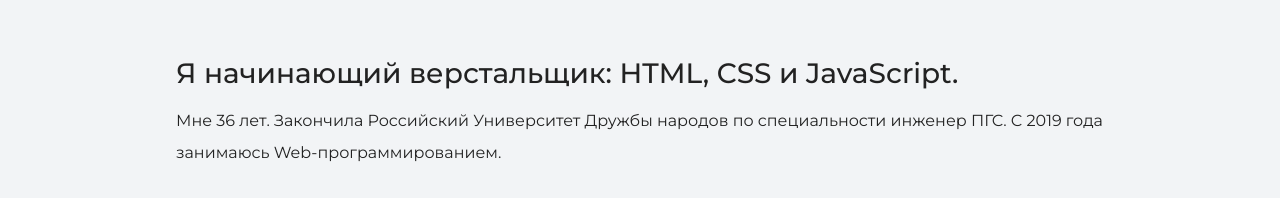
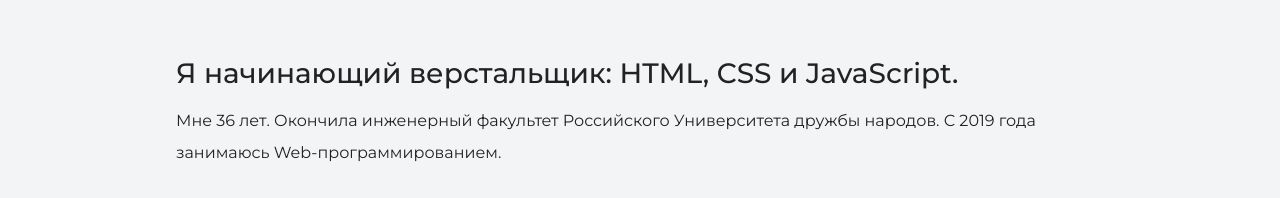
Before and after one commit to Natagehirn/my-site, a plain HTML site: page index.html in a window 1280 px wide. Shown: the part 1199-1397 px from the top of the page. Drawn offline with nearby package versions, Linux system fonts and the light colour scheme.

Commit message:
исправила образование

```diff
--- a/index.html
+++ b/index.html
@@ -26,7 +26,7 @@
       <div class="container">
       <h2 class="subheading">Всем привет! Меня зовут Наталия Ильина.</h2>
       <h3>Я начинающий верстальщик: HTML, CSS и JavaScript. </h3>
-      <p>Мне 36 лет. Закончила Российский Университет Дружбы народов по специальности инженер ПГС. С 2019 года занимаюсь Web-программированием. </p>
+      <p>Мне 36 лет. Окончила инженерный факультет Российского Университета дружбы народов. С 2019 года занимаюсь Web-программированием. </p>
 
       <h3>Разработка сайтов под ключ</h3>
       <p>Делаю это профессионально, соблюдаю сроки.</p>
```
